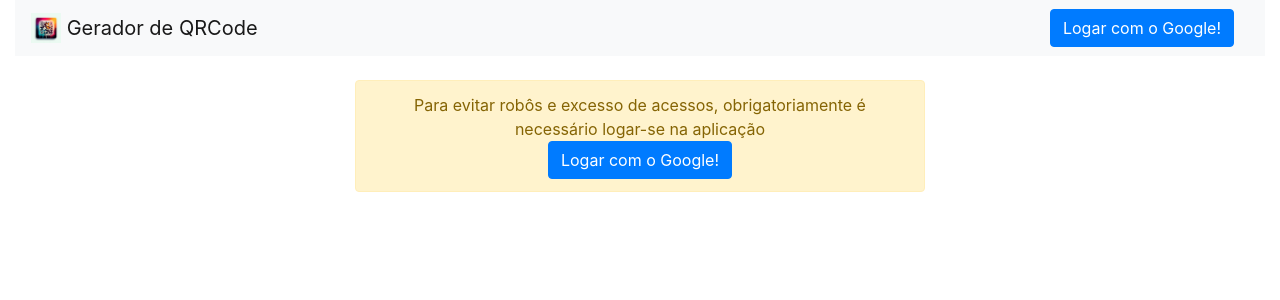
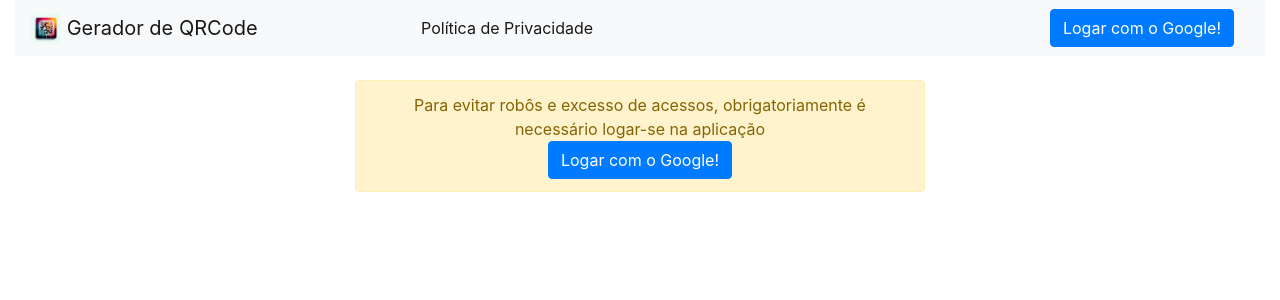
Before and after one commit to aguergolet/graffiti-qrcode, a Flask app: page /qrcode/ in a window 1280 px wide. Shown: the top 300 px of that part. Run offline with Flask 3, Linux system fonts and the light colour scheme; the page is wider than the window, and the part outside it is not shown.

Commit message:
Requirements for google

```diff
--- a/webserver/templates/index.html
+++ b/webserver/templates/index.html
@@ -20,6 +22,13 @@
                         alt>
                     Gerador de QRCode
                 </a>
+                <div class="col-md-4">
+                <ul class="navbar-nav mr-auto">
+                    <li class="nav-item active">
+                        <a href="https://www.guergolet.com.br/politica-de-privacidade" class="nav-link" target="_new">Política de Privacidade</a>
+                    </li>
+                </ul>
+                </div>
                 <div class="col-md-3 align-right">
 
                     {% if user_logged_in %}
```
Also changed, not shown: other parts of webserver/templates/index.html (+2 -0 lines).
